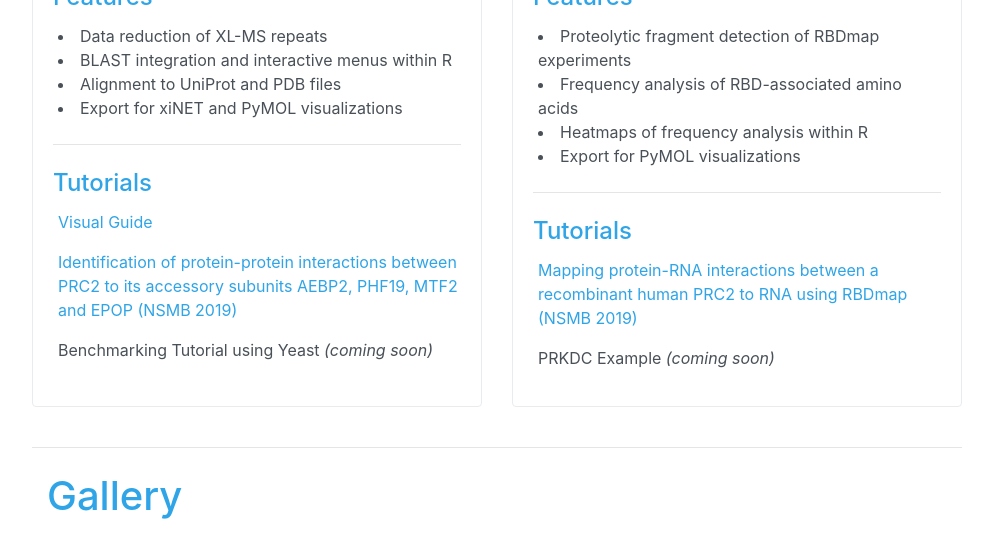
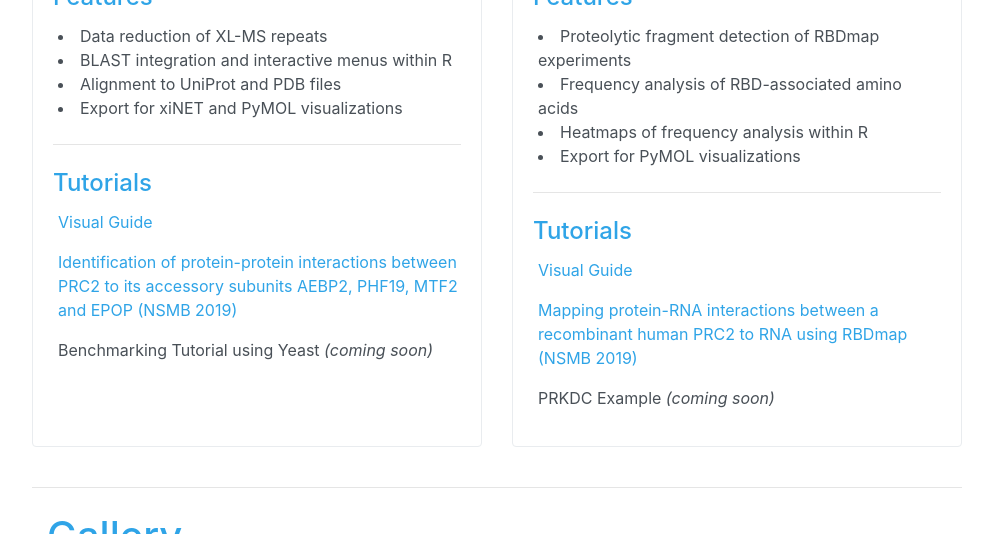
Before and after one commit to egmg726/egmg726.github.io, a Jekyll site: the page built from crisscrosslinker/index.html, in a window 1280 px wide and 900 px high, scrolled down 1684 px, cut to the strip 0-534 px from the top of the window. Shown: the whole strip, without its empty margins (143-1136 px from the left). Built offline with Jekyll 4.4.1, drawn with Linux system fonts in a browser that asks for light colours.

Commit message:
included rbd visual guide

```diff
--- a/crisscrosslinker/index.html
+++ b/crisscrosslinker/index.html
@@ -77,7 +77,7 @@ title: crisscrosslinker
     <hr class="my-4">
         <h4 class="card-title">Tutorials</h4>
             <div style='padding-left:5px'>
-    <p><a href="https://drive.google.com/file/d/1KGkrrhnsQd7tE5-L-VqbLl8AKcNoASoT/view?usp=sharing"> Visual Guide </a></p>
+    <p><a href="https://drive.google.com/file/d/1KGkrrhnsQd7tE5-L-VqbLl8AKcNoASoT/view?usp=sharing">Visual Guide </a></p>
     <p><a href="nsmb_pipeline_ppi.html">Identification of protein-protein interactions between PRC2 to its accessory subunits AEBP2, PHF19, MTF2 and EPOP (NSMB 2019)</a></p>
     <p>Benchmarking Tutorial using Yeast <i>(coming soon)</i></p>
     </div>
@@ -96,6 +96,7 @@ title: crisscrosslinker
 <hr class="my-4">
     <h4 class="card-title">Tutorials</h4>
     <div style='padding-left:5px'>
+    <p><a href="https://drive.google.com/file/d/1rIGt8IKLd3meyypQ07xPf_Fe_mmA302x/view?usp=sharing">Visual Guide </a></p>
     <p><a href="nsmb_pipeline_rbdmap.html">Mapping protein-RNA interactions between a recombinant human PRC2 to RNA using RBDmap (NSMB 2019)</a></p>
     <p>PRKDC Example <i>(coming soon)</i></p>
     </div>
```
